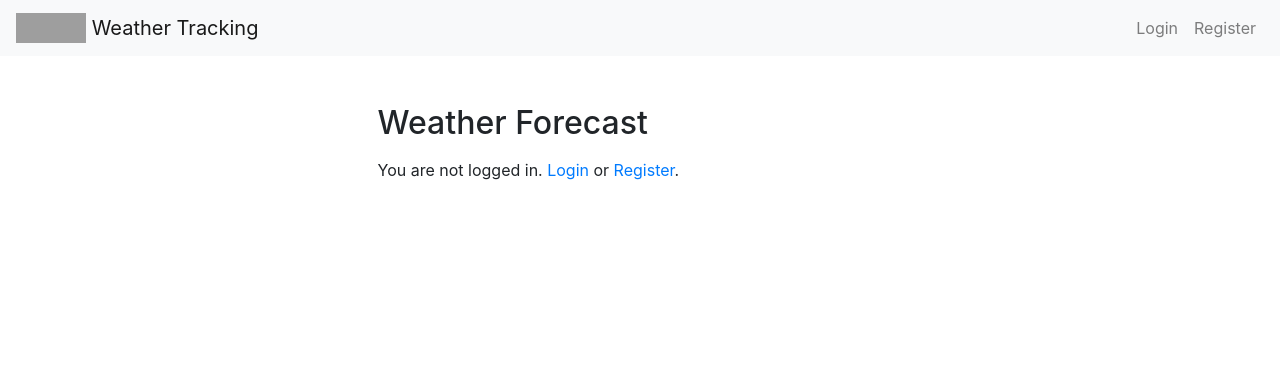
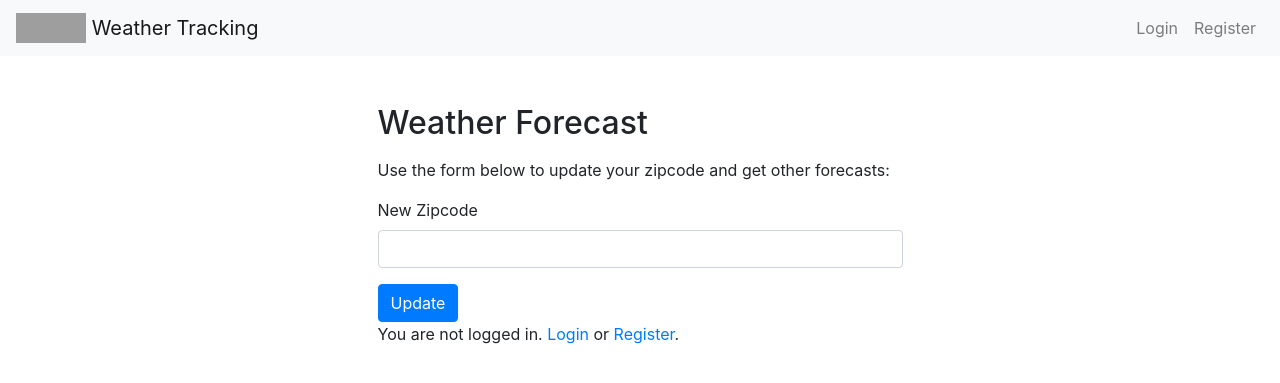
Before and after one commit to ramosj6/WeatherForcastingApp, a Flask app: page / in a window 1280 px wide. Shown: the top 383 px of the page. Run offline with Flask 3, Linux system fonts and the light colour scheme; parts of the project's set-up code (start-up, migrations or seed data) failed here and were passed over; some libraries are stand-ins or nearby versions; grey boxes are pictures that could not be loaded.

Commit message:
Added Zipcode updates

```diff
--- a/app.py
+++ b/app.py
@@ -106,5 +106,18 @@ def logout():
     session.clear()  # Clear the user's session data
     return render_template("logout.html")
 
+@app.route("/update_zipcode", methods=["POST"])
+def update_zipcode():
+    if "user_id" in session:
+        if request.method == "POST":
+            new_zipcode = request.form["new_zipcode"]
+            # Update the user's zipcode in the database
+            db.users.update_one(
+                {"_id": session["user_id"]},
+                {"$set": {"zip_code": new_zipcode}}
+            )
+            return redirect("/")  # Redirect to the homepage or any other appropriate page after updating
+    return redirect("/login")  # Redirect to the login page if the user is not logged in
+
 if __name__ == "__main__":
     app.run(debug=True)
--- a/templates/index.html
+++ b/templates/index.html
@@ -9,6 +9,18 @@
             <li>{{ entry.location }}: {{ entry.temperature }}°C</li>
         {% endfor %}
     </ul>
+
+    <p>Use the form below to update your zipcode and get other forecasts:</p>
+
+    <!-- Zipcode Update Form -->
+    <form action="{{ url_for('update_zipcode') }}" method="POST">
+        <div class="form-group">
+            <label for="new_zipcode">New Zipcode</label>
+            <input type="text" class="form-control" id="new_zipcode" name="new_zipcode" required>
+        </div>
+        <button type="submit" class="btn btn-primary">Update</button>
+    </form>
+
     {% if not user_logged_in %}
     <p>You are not logged in. <a href="/login">Login</a> or <a href="/register">Register</a>.</p>
     {% endif %}
```
Also changed, not shown: templates/map.js (added, +15 -0 lines), 1 other file.
